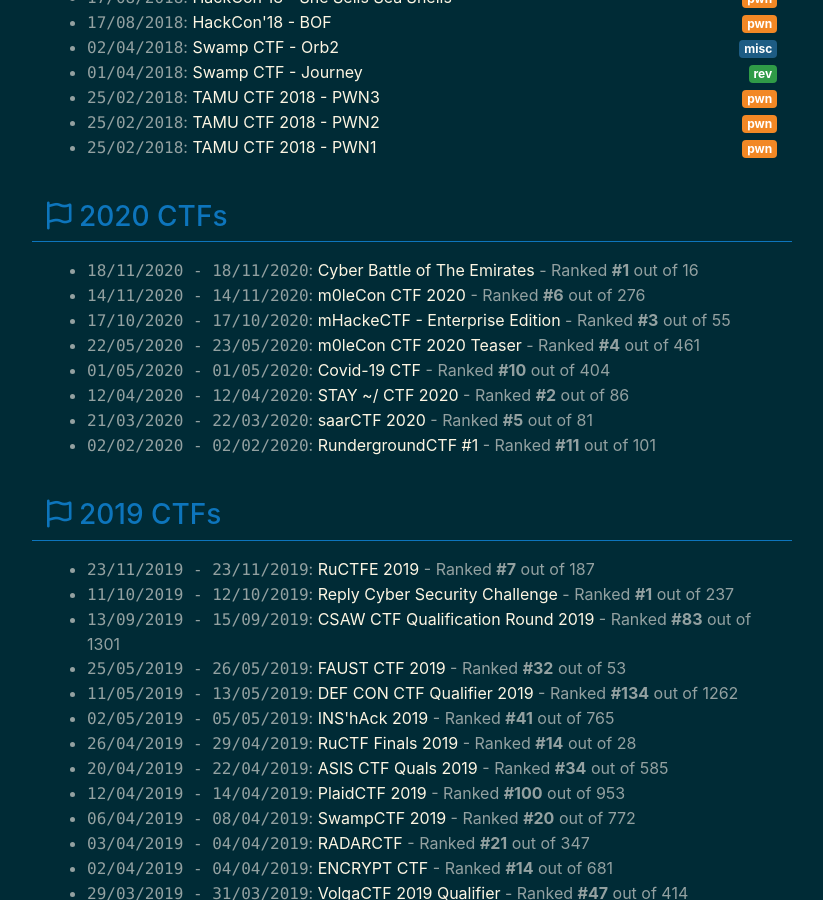
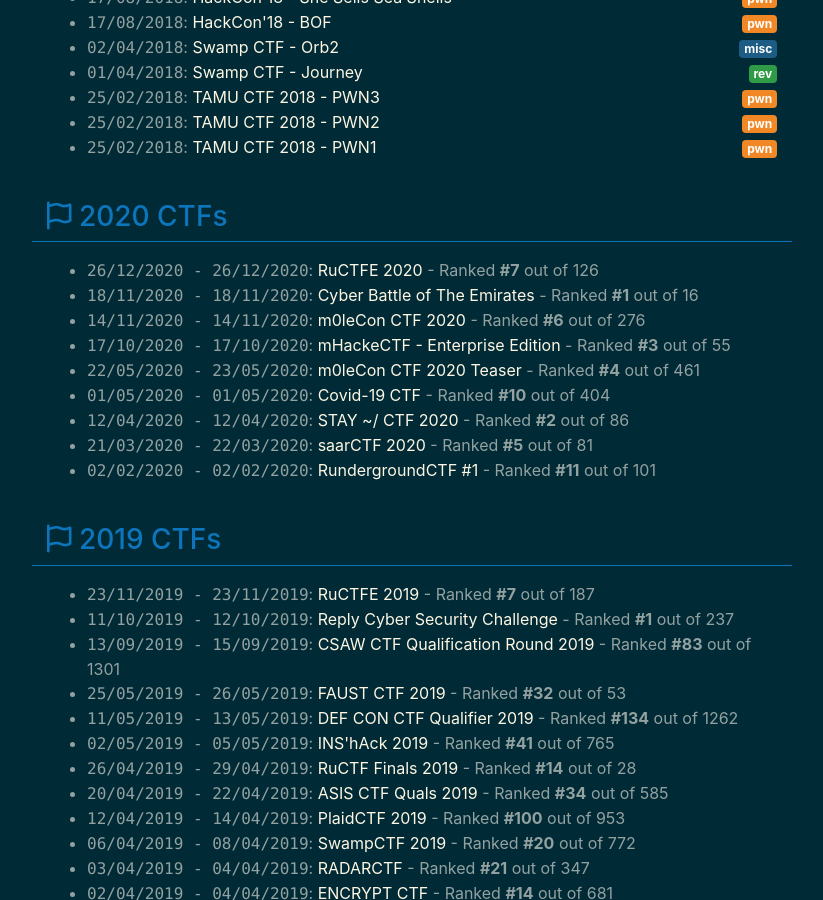
Before and after one commit to ZenHackTeam/ZenHackWebsite, a Jekyll site: the page built from ctf.html, in a window 1280 px wide and 900 px high, scrolled down 894 px. Shown: the whole window, without its empty margins (228-1051 px from the left). Built offline with Jekyll 4.4.1, drawn with Linux system fonts in a browser that asks for light colours; nearby versions of some CDN libraries; comment, search, counter and statistics services are not loaded.

Commit message:
Add RUCTFe 2020

```diff
--- a/_data/ctf.json
+++ b/_data/ctf.json
@@ -1,5 +1,6 @@
 {
     "2020": [
+        {"from": "26/12/2020", "to": "26/12/2020", "name": "RuCTFE 2020", "link": "https://ctftime.org/event/1178", "position": "7", "teams": "126"},
         {"from": "18/11/2020", "to": "18/11/2020", "name": "Cyber Battle of The Emirates", "link":"https://cyberweek.ae/2020/cboe/", "position": "1", "teams": "16"},
         {"from": "14/11/2020", "to": "14/11/2020", "name": "m0leCon CTF 2020", "link":"https://ctftime.org/event/1135", "position": "6", "teams": "276"},
         {"from": "17/10/2020", "to": "17/10/2020", "name": "mHackeCTF - Enterprise Edition", "link":"https://ctftime.org/event/1053", "position": "3", "teams": "55"},
```
